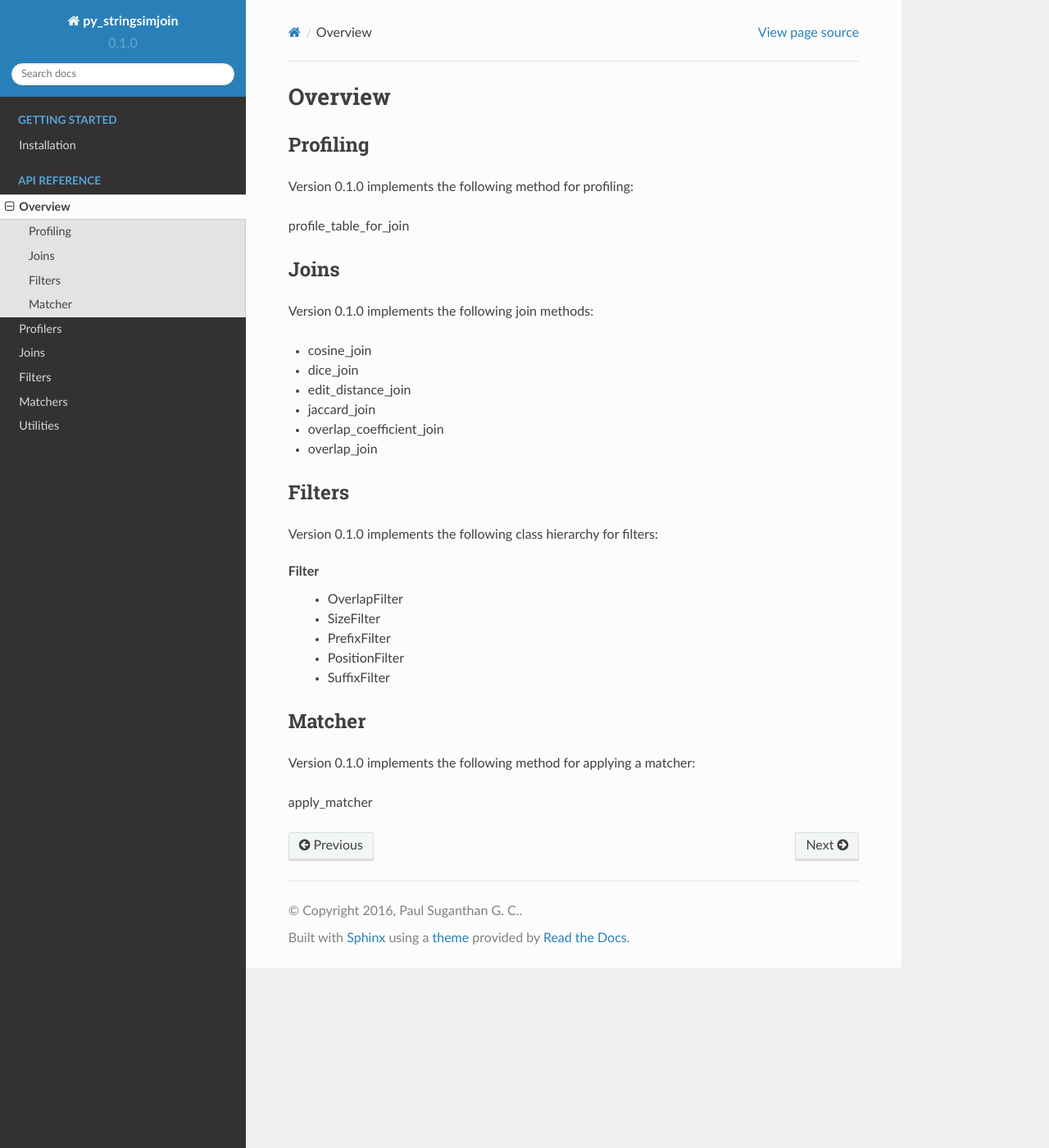
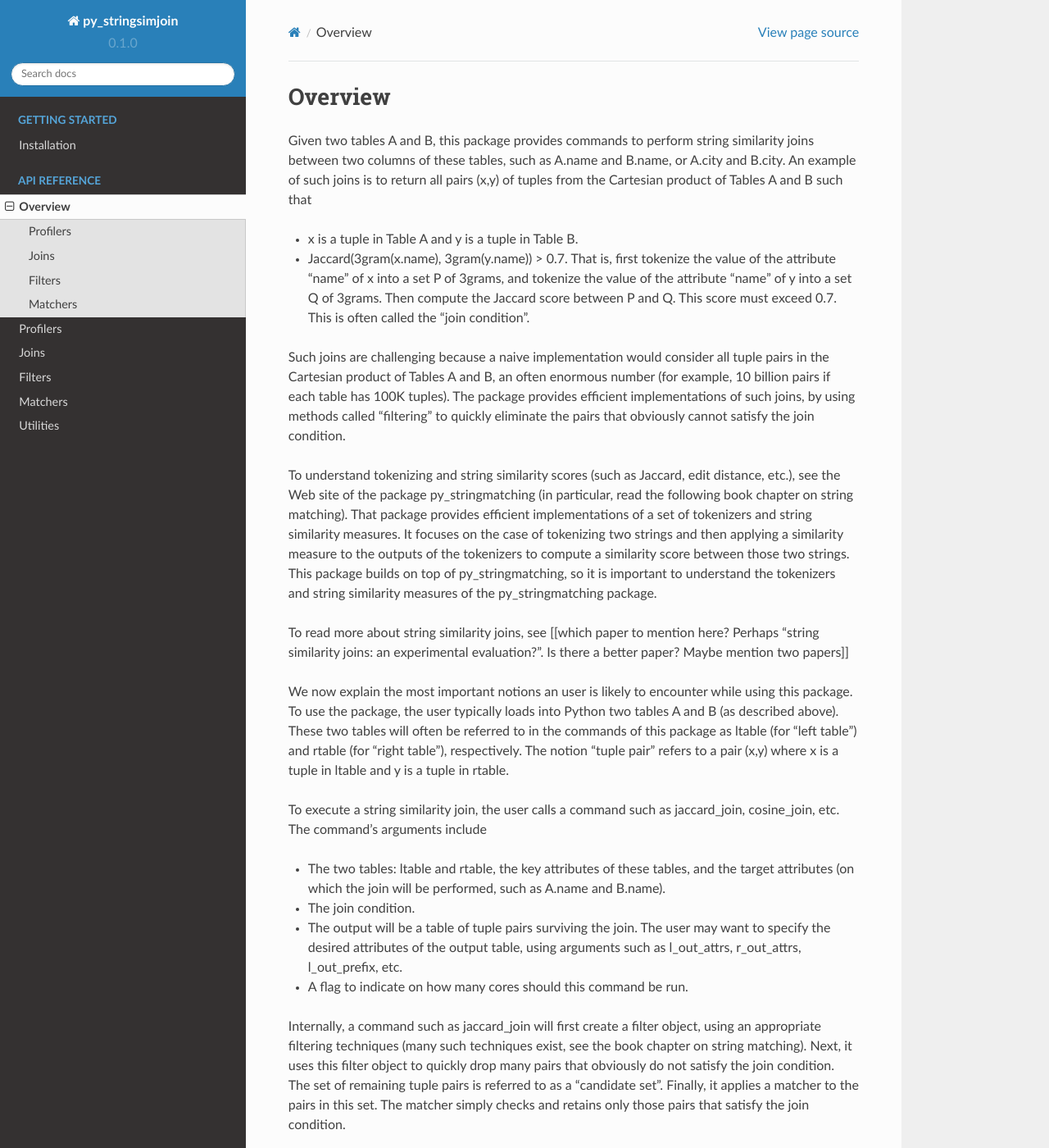
Before and after one commit to anhaidgroup/py_stringsimjoin, a Sphinx documentation site: the page built from docs/api/overview.rst, in a window 1280 px wide and 1400 px high. Shown: the whole window at 82% size. Built offline with Sphinx 7.4.7 and the Read the Docs theme 2.0.0, drawn with Linux system fonts in a browser that asks for light colours; some of the changed text lies outside the part shown.

Commit message:
Updated overview.rst

```diff
--- a/docs/api/overview.rst
+++ b/docs/api/overview.rst
@@ -1,16 +1,39 @@
 Overview
 ========
 
-Profiling
+Given two tables A and B, this package provides commands to perform string similarity joins between two columns of these tables, such as A.name and B.name, or A.city and B.city. An example of such joins is to return all pairs (x,y) of tuples from the Cartesian product of Tables A and B such that
+
+* x is a tuple in Table A and y is a tuple in Table B.
+* Jaccard(3gram(x.name), 3gram(y.name)) > 0.7. That is, first tokenize the value of the attribute "name" of x into a set P of 3grams, and tokenize the value of the attribute "name" of y into a set Q of 3grams. Then compute the Jaccard score between P and Q. This score must exceed 0.7. This is often called the "join condition".
+
+Such joins are challenging because a naive implementation would consider all tuple pairs in the Cartesian product of Tables A and B, an often enormous number (for example, 10 billion pairs if each table has 100K tuples). The package provides efficient implementations of such joins, by using methods called "filtering" to quickly eliminate the pairs that obviously cannot satisfy the join condition.
+
+To understand tokenizing and string similarity scores (such as Jaccard, edit distance, etc.), see the Web site of the package py_stringmatching (in particular, read the following book chapter on string matching). That package provides efficient implementations of a set of tokenizers and string similarity measures. It focuses on the case of tokenizing two strings and then applying a similarity measure to the outputs of the tokenizers to compute a similarity score between those two strings. This package builds on top of py_stringmatching, so it is important to understand the tokenizers and string similarity measures of the py_stringmatching package.
+
+To read more about string similarity joins, see [[which paper to mention here? Perhaps "string similarity joins: an experimental evaluation?". Is there a better paper? Maybe mention two papers]]
+
+We now explain the most important notions an user is likely to encounter while using this package. To use the package, the user typically loads into Python two tables A and B (as described above). These two tables will often be referred to in the commands of this package as ltable (for "left table") and rtable (for "right table"), respectively. The notion "tuple pair" refers to a pair (x,y) where x is a tuple in ltable and y is a tuple in rtable.
+
+To execute a string similarity join, the user calls a command such as jaccard_join, cosine_join, etc. The command's arguments include
+
+* The two tables: ltable and rtable, the key attributes of these tables, and the target attributes (on which the join will be performed, such as A.name and B.name).
+* The join condition.
+* The output will be a table of tuple pairs surviving the join. The user may want to specify the desired attributes of the output table, using arguments such as l_out_attrs, r_out_attrs, l_out_prefix, etc.
+* A flag to indicate on how many cores should this command be run.
+
+Internally, a command such as jaccard_join will first create a filter object, using an appropriate filtering techniques (many such techniques exist, see the book chapter on string matching). Next, it uses this filter object to quickly drop many pairs that obviously do not satisfy the join condition. The set of remaining tuple pairs is referred to as a "candidate set". Finally, it applies a matcher to the pairs in this set. The matcher simply checks and retains only those pairs that satisfy the join condition.
+
+The implemented commands can be organized into the following groups: profilers, joins, filters, matchers, and utilities. We now briefly describe these.
+
+Profilers
 ---------
-Version 0.1.0 implements the following method for profiling:
+After loading the two tables A and B into Python, the user may want to run a profiler command, which will examine the two tables, detect possible problems for the subsequent string similarity joins, warn the user of these potential problems, and suggest possible solutions.
 
-profile_table_for_join
+Currently only one profiler has been implemented, profile_table_for_join. This command examines the tables for unique and missing attribute values, and discuss possible problems stemming from these for the subsequent joins. Based on the report of this command, the user may want to take certain actions before actually applying join commands. Using the profiler is not required, of course.
 
 Joins
 -----
-
-Version 0.1.0 implements the following join methods:
+After loading and optionally profiling and fixing the tables, most likely the user will just call a join command to do the join. We have implemented the following join commands:
 
 * cosine_join
 * dice_join
@@ -32,7 +55,7 @@ Filter
   * PositionFilter
   * SuffixFilter
 
-Matcher
+Matchers
 -------
 
 Version 0.1.0 implements the following method for applying a matcher:
```
